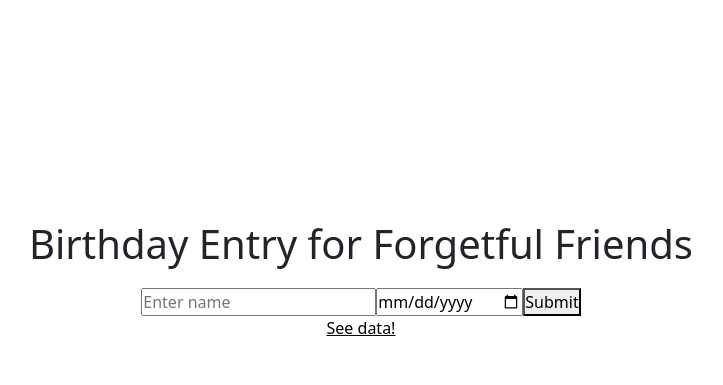
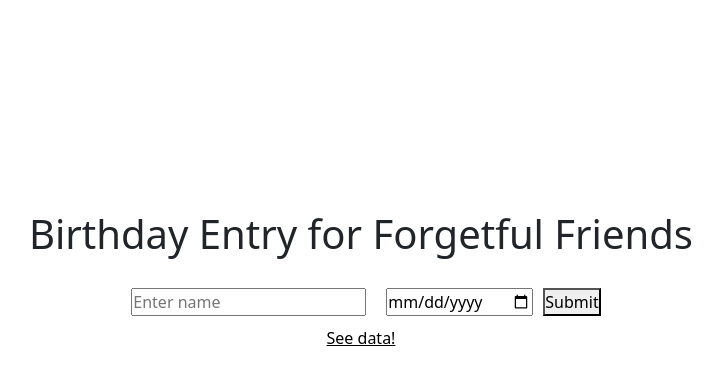
Before and after one commit to ianmat55/bday_tracker, a Flask app: page / in a window 1280 px wide. Shown: the top 385 px of the page, without its empty margins (279-1002 px from the left). Run offline with Flask 2, Linux system fonts and the light colour scheme.

Commit message:
added margin to input elements

```diff
--- a/static/css/base.css
+++ b/static/css/base.css
@@ -32,3 +32,7 @@
 table {
 	margin: auto;
 }
+
+input {
+	margin: 10px !important;
+}
```
